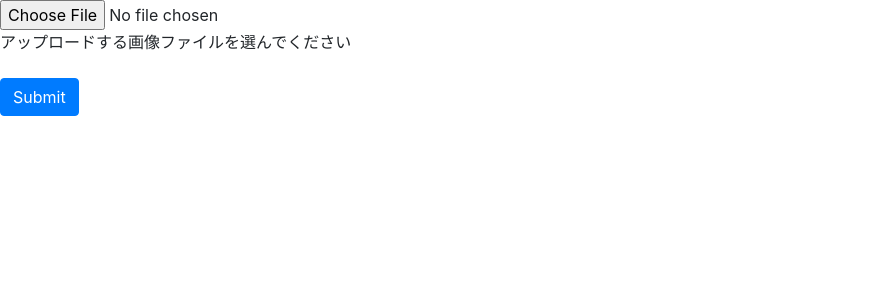
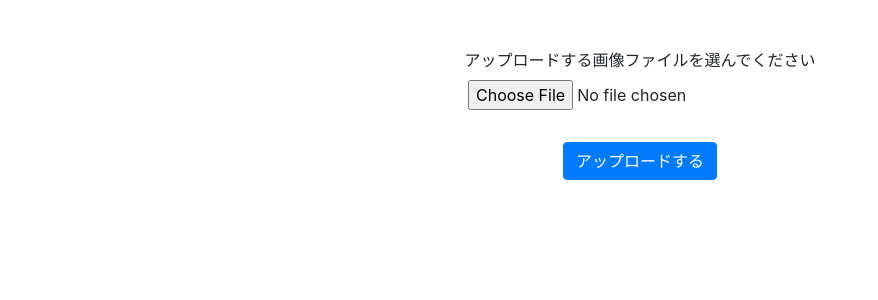
Before and after one commit to 2022AIT-OOP2-G10/Image-processing, a Flask app: page / in a window 1280 px wide. Shown: the part 56-356 px from the top of the page, without its empty margins (0-878 px from the left). Run offline with Flask 2, Linux system fonts and the light colour scheme; some libraries are stand-ins or nearby versions.

Commit message:
[update] デザインの変更

```diff
--- a/main.py
+++ b/main.py
@@ -41,9 +41,9 @@ def outline(src):
     # 結果を出力
     cv2.imwrite('result_img/outline_img/doraemon_filter.png', dst)
 
-faceframe(photo)
-grayscale(photo)
-outline(photo)
+# faceframe(photo)
+# grayscale(photo)
+# outline(photo)
 
 
 
--- /dev/null
+++ b/static/style.css
@@ -0,0 +1,8 @@
+image{
+  height: 250px;
+  width: auto;
+}
+
+#inputFile{
+  width: auto;
+}
--- a/templates/index.html
+++ b/templates/index.html
@@ -4,17 +4,18 @@
     <meta charset="UTF-8">
     <meta name="viewport" content="width=device-width, initial-scale=1.0">
     <link rel="stylesheet" href="https://stackpath.bootstrapcdn.com/bootstrap/4.3.1/css/bootstrap.min.css" integrity="sha384-ggOyR0iXCbMQv3Xipma34MD+dH/1fQ784/j6cY/iJTQUOhcWr7x9JvoRxT2MZw1T" crossorigin="anonymous">
+    <link rel="stylesheet" href="./static/style.css">
     <title>Document</title>
 </head>
 <body>
   <header>
     <nav class="navbar navbar-expand-lg navbar-light bg-light">
       <div class="container-fluid">
-        <a class="navbar-brand" href="#">画像処理アプリ</a>
+        <a class="navbar-brand" href="http://127.0.0.1:5000/">画像処理アプリ</a>
       <div class="collapse navbar-collapse" id="navbarSupportedContent">
         <ul class="navbar-nav me-auto">
           <li class="nav-item">
-            <a class="nav-link" aria-current="page" href="#">Home</a>
+            <a class="nav-link" aria-current="page" href="http://127.0.0.1:5000/">Home</a>
           </li>
           <li  class="nav-item">
             <a  class="nav-link" href="http://127.0.0.1:5000/upload">アップロード画像</a>
@@ -34,13 +35,13 @@
     </nav>
 
 </header>
-<main>
+<main class="text-center">
   <form action="http://127.0.0.1:5000/" method="POST" enctype="multipart/form-data">
-  <div class="form-group">
-      <input type="file" class="form-control-file" id="inputFile" name="file" accept="image/jpeg, image/png">
+  <div class="form-group pt-5 pb-3">
       <label for="inputFile">アップロードする画像ファイルを選んでください</label>
+      <input type="file" class="form-control-file mx-auto" id="inputFile" name="file" accept="image/jpeg, image/png">
   </div>
-  <button type="submit" class="btn btn-primary">Submit</button>
+  <button type="submit" class="btn btn-primary">アップロードする</button>
 </form>
   <div id="message-container" role="alert" style="display: none;"></div>
 </main>
```
Also changed, not shown: templates/show_img.html (+4 -3 lines).
